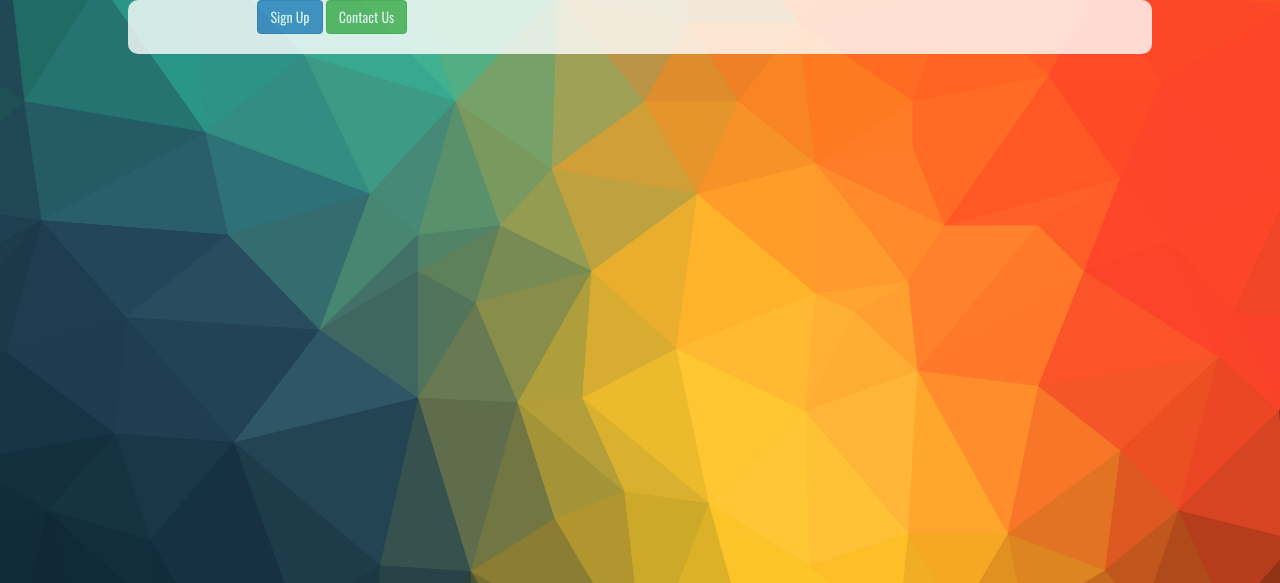
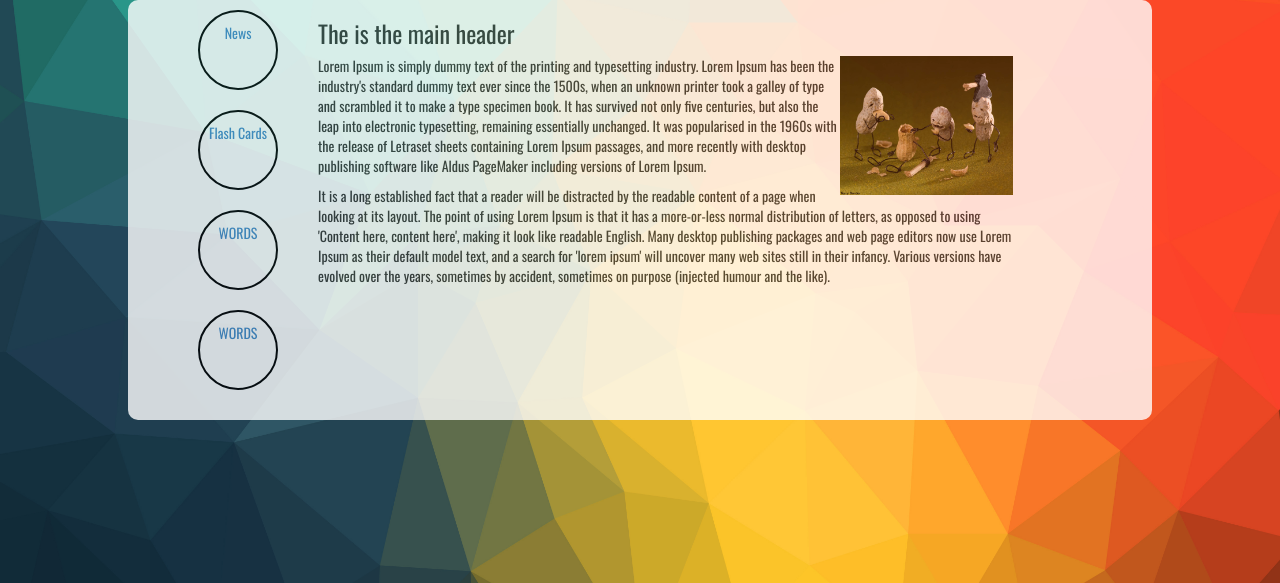
Before and after one commit to mlearo/generic, a Node server app: page / in a window 1280 px wide. Shown: the part 217-800 px from the top of the page. Run offline with Node 20, Linux system fonts and the light colour scheme; some libraries are stand-ins or nearby versions.

Commit message:
working on user sign in/up

```diff
--- a/app.js
+++ b/app.js
@@ -10,7 +10,7 @@ var express = require('express'),
 
 // declare and instantiate routes
 var home = require('./routes/home');
-var signUp = require('./routes/signup');
+var signUp = require('./routes/signUp');
 var signin = require('./routes/signin');
 
 // delcare and set app variable equal to express function
--- a/public/css/main.css
+++ b/public/css/main.css
@@ -48,7 +48,12 @@ button[type=submit]:focus {
   	box-shadow:         1px 1px 3px 3px #3FBBBF;  /* Opera 10.5, IE 9, Firefox 4+, Chrome 6+, iOS 5 */
 }
 
+.circle {
 
+	text-align: center;
+	padding-top: 10%;
+
+}
 
 
 
@@ -64,19 +69,43 @@ button[type=submit]:focus {
 	border-radius: 10px;
 }
 
+	#parentBody ul > li {
+
+		width:80px;
+		height:80px;
+		border-radius: 50%;
+		border: solid black 2px;
+		margin-top:10px;
+		list-style: none;
+	}
 
 #aboutBody {
 
-	width:80%;
-	/* margin: 0 10px 10px 0; */
+	width:90%;
+	 margin: 0 10px 10px 0;
+}
+
+#aside {
+
+	width:150px;
+	height:400px;
+	//border:solid blue 4px;
+}
+
+ul {
+ //list-style-type: square;
+ //list-style-position: ;
+ //list-style-image: none;
 }
 
 
-ul {
- list-style-type: square;
- list-style-position: ;
- list-style-image: none;
+#img {
+
+	width:20%;
+	height:20%;
 }
+
+
 
 				/*  			MODAL			*/
 
--- a/views/partials/body.ejs
+++ b/views/partials/body.ejs
@@ -12,23 +12,24 @@
 		    <div class="modal-header">
 		        <button type="button" class="close" data-dismiss="modal" aria-label="Close"><span aria-hidden="true">&times;</span></button>
 		        <h4 class="modal-title" id="myModalLabel">Sign Up!</h4>
+
 		    </div>
-		    	<form method="post" action="/signin">
+		    	<form method="post" action="/signUp">
 			    <div class="modal-body">
 			    		<!-- Company Logo -->
 			    		<img id="modalImage" src="/images/RQUin.jpeg"></img>
 				    	<h4>First Name</h4>
-				    	<input id="firstNameInput" class="form-control" required="true" type="text" autofocus="true" maxlength="20"> </input>
+				    	<input id="firstNameInput" name="firstName" class="form-control" required="true" type="text" autofocus="true" maxlength="20"> </input>
 				    	<h4>Last Name</h4>
-				    	<input id="lastNameInput" class="form-control" required="true" type="text" maxlength="20"> </input>
+				    	<input id="lastNameInput" name="lastName" class="form-control" required="true" type="text" maxlength="20"> </input>
 				    	<h4>Email Address</h4>
-				    	<input id="emailInput" class="form-control" required="true" type="email" maxlength="20"></input>
+				    	<input id="emailInput" name="email" class="form-control" required="true" type="email" maxlength="20"></input>
 				    	<h4>Password</h4>
-				    	<input  id="newUserPasswd" class="form-control" required="true" type="password" minlength="8" maxlength="14" ></input>
+				    	<input  id="newUserPasswd" name="passwd" class="form-control" required="true" type="password" minlength="8" maxlength="14" ></input>
 				    	<h4>Verify Password</h4>
-				    	<input  id="newUserPasswd" class="form-control" required="true" type="password" minlength="8" maxlength="14" ></input>
+				    	<input  id="newUserPasswd" name="passwdConfirm" class="form-control" required="true" type="password" minlength="8" maxlength="14" ></input>
+	        	</div>
 
-	        	</div>
 			    <div class="modal-footer">
 			        <button type="button" class="btn btn-default" data-dismiss="modal">Close</button>
 			        <button id="signUpButton" type="submit" class="btn btn-primary">Submit</button>
@@ -49,14 +50,26 @@
 <div id="parentBody" class="container">
 
 	<div  id="aboutBody" class="container">
-		<div class="float-left">
+		<div class="">
+			<aside id="aside" class="float-left">
+				<ul>
+					<li class="float-left circle"><a href="https://news.ycombinator.com/" target="_blank">News</a></li>
+					<li class="float-left circle"><a href="http://www.google.com" target="_blank">Flash Cards</a></li>
+					<li class="float-left circle"><a href="http://www.google.com" target="_blank">WORDS</a></li>
+					<li class="float-left circle"><a href="http://www.google.com" target="_blank">WORDS</a></li>
+				</ul>
+			</aside>
+		</div>
+		<div>
+			<h3>The is the main header</h3>
+			<p><img id="img" class="float-right" src="/images/RQUin.jpeg"></img>Lorem Ipsum is simply dummy text of the printing and typesetting industry. Lorem Ipsum has been the industry's standard dummy text ever since the 1500s, when an unknown printer took a galley of type and scrambled it to make a type specimen book. It has survived not only five centuries, but also the leap into electronic typesetting, remaining essentially unchanged. It was popularised in the 1960s with the release of Letraset sheets containing Lorem Ipsum passages, and more recently with desktop publishing software like Aldus PageMaker including versions of Lorem Ipsum.</p>
 
+			<p>It is a long established fact that a reader will be distracted by the readable content of a page when looking at its layout. The point of using Lorem Ipsum is that it has a more-or-less normal distribution of letters, as opposed to using 'Content here, content here', making it look like readable English. Many desktop publishing packages and web page editors now use Lorem Ipsum as their default model text, and a search for 'lorem ipsum' will uncover many web sites still in their infancy. Various versions have evolved over the years, sometimes by accident, sometimes on purpose (injected humour and the like).
 
-			<div class="float-left clear">
-				<button id="signUp" class="btn btn-lrg btn-primary"> Sign Up</button>
-				<button class="btn btn-lrg btn-success">Contact Us</button>
-			</div>
+			</p>
+		</div>
 	</div>
+
 </div>
 
-</div> <!-- end main content container -->
+	<!-- end main content container -->
```
Also changed, not shown: mongo/userSchema.js (+12 -3 lines), routes/signUp.js (+16 -0 lines), routes/signin.js (+15 -2 lines).
